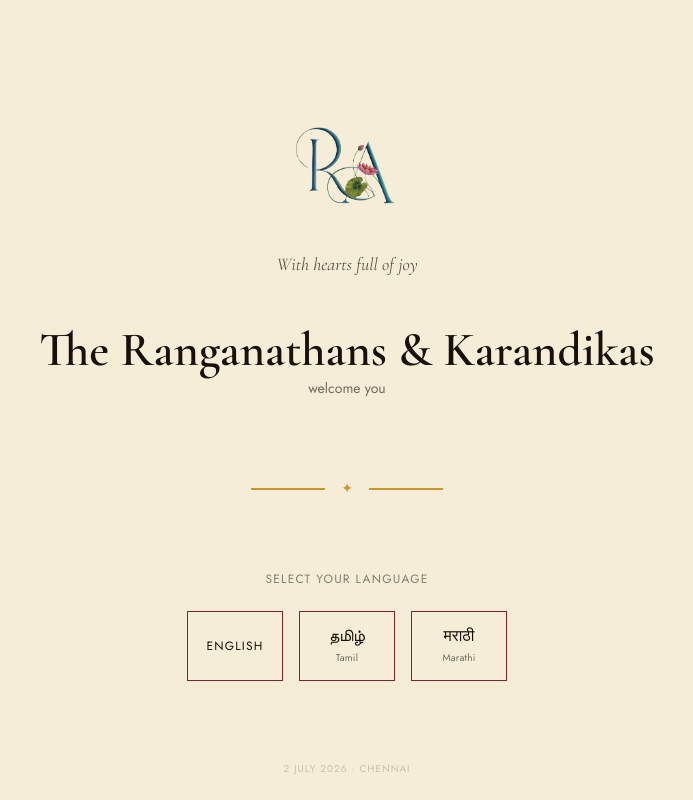
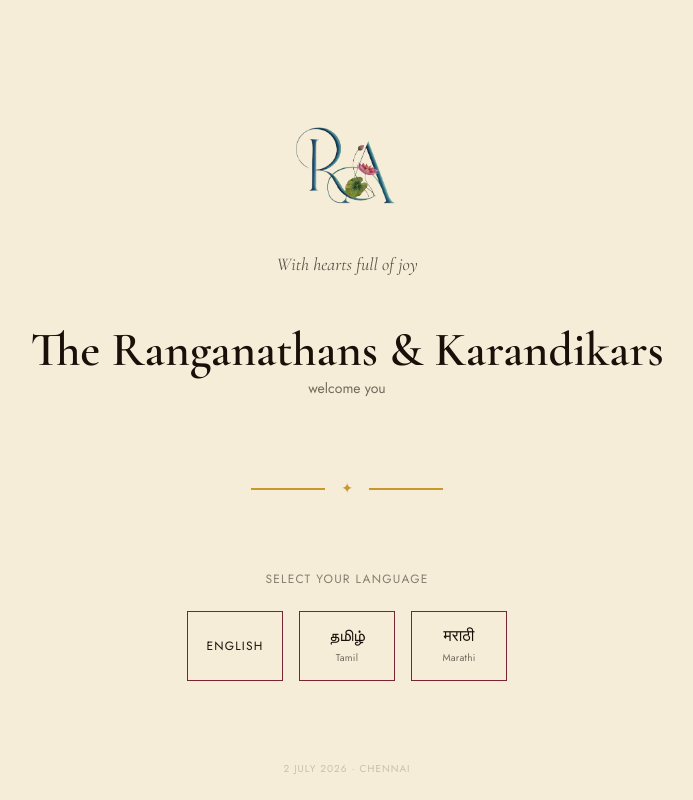
Before and after one commit to nastiaez/radhika-weds-avinash, a Next.js app: page / in a window 1280 px wide. Shown: the whole page, without its empty margins (293-986 px from the left). Built offline with nearby package versions, Linux system fonts and the light colour scheme.

Commit message:
fix: correct Karandikas → Karandikars typo on splash screen

```diff
--- a/app/page.tsx
+++ b/app/page.tsx
@@ -31,7 +31,7 @@ export default function SplashPage() {
         </p>
 
         <h1 className="font-display text-warm-black text-4xl md:text-5xl font-semibold mb-1">
-          The Ranganathans &amp; Karandikas
+          The Ranganathans &amp; Karandikars
         </h1>
         <p className="font-body text-warm-black/60 text-sm mb-12">welcome you</p>
 
```
